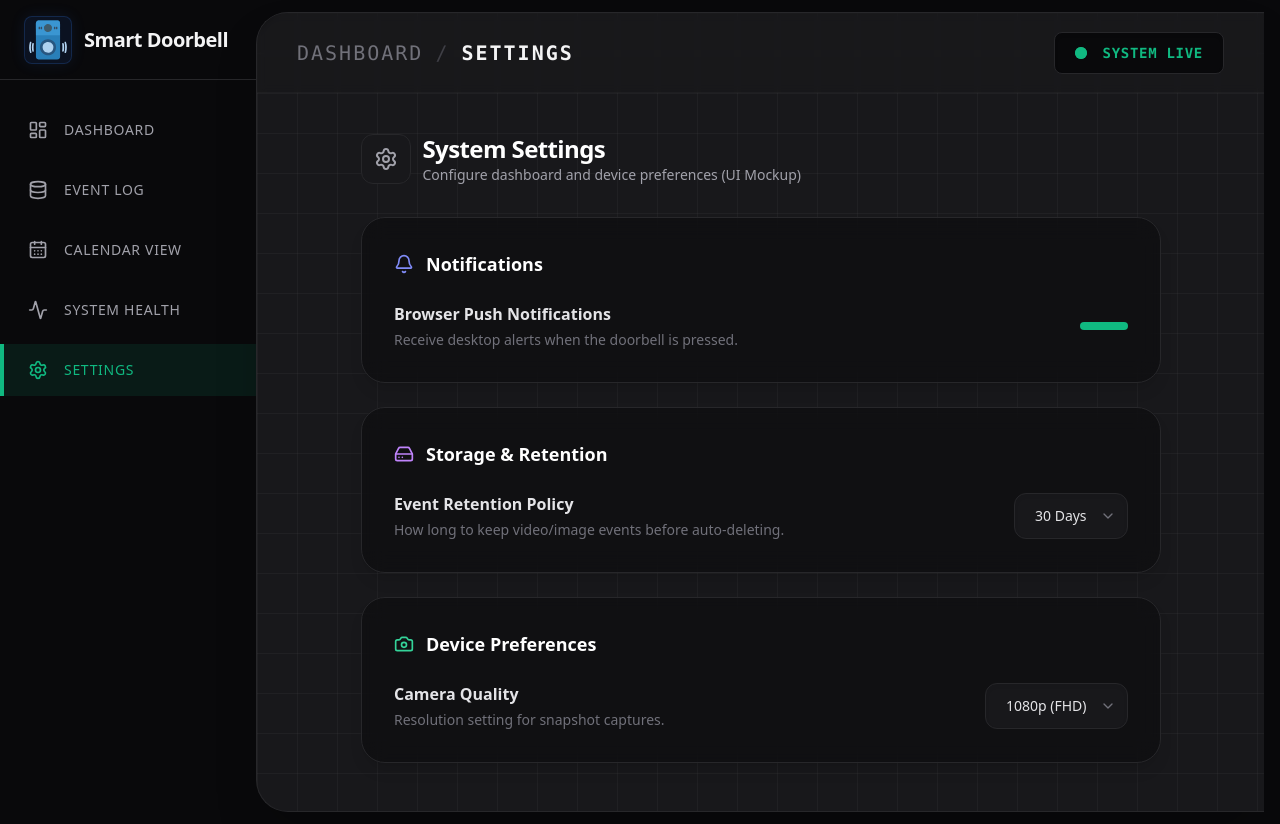
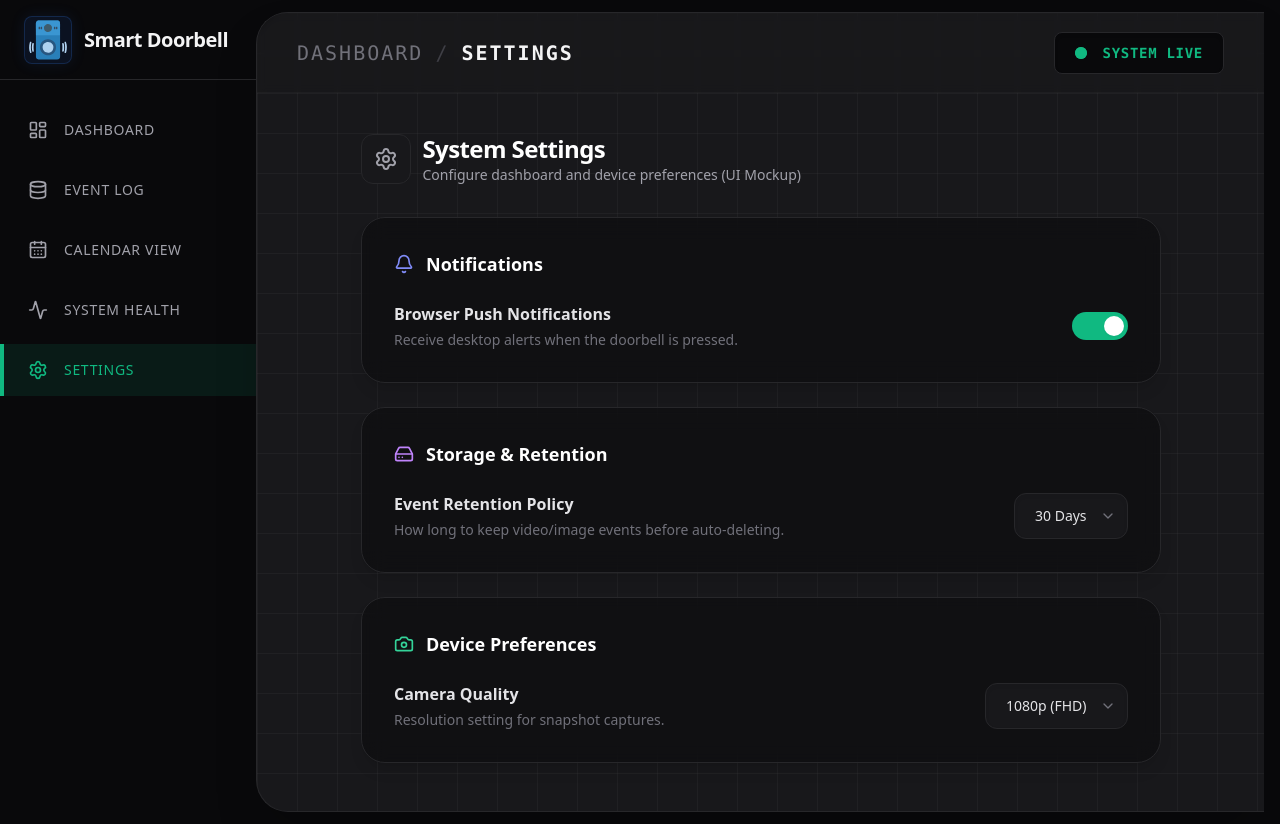
Before and after one commit to calebhabesh/doorlink, a Next.js app in the folder dashboard/: page /settings in a window 1280 px wide. Built offline with nearby package versions, Linux system fonts and the light colour scheme.

Commit message:
style(dashboard): revert toggle switch and fix lopsided date arrows

```diff
--- a/dashboard/src/app/calendar/page.tsx
+++ b/dashboard/src/app/calendar/page.tsx
@@ -136,7 +136,7 @@ export default function CalendarView() {
                     }
                   }
                 }}
-                className="w-full sm:w-48 bg-zinc-900 border border-zinc-800 text-zinc-400 px-4 pr-10 py-2 sm:py-1.5 rounded-lg text-sm font-bold uppercase tracking-widest hover:text-zinc-200 transition-colors focus:outline-none focus:ring-1 focus:ring-emerald-500 [color-scheme:dark]"
+                className="w-fit bg-zinc-900 border border-zinc-800 text-zinc-400 px-4 py-2 sm:py-1.5 rounded-lg text-sm font-bold uppercase tracking-widest hover:text-zinc-200 transition-colors focus:outline-none focus:ring-1 focus:ring-emerald-500 [color-scheme:dark]"
               />
             </div>
             <div className="flex gap-2 w-full lg:w-auto justify-end">
--- a/dashboard/src/app/events/page.tsx
+++ b/dashboard/src/app/events/page.tsx
@@ -106,17 +106,17 @@ export default function EventLog() {
             />
           </div>
           <div className="flex flex-col sm:flex-row gap-4 w-full lg:w-auto">
-            <div className="relative w-full sm:w-64 shrink-0">
+            <div className="relative w-fit">
               <input
                 type="date"
                 value={filterDate}
                 onChange={(e) => setFilterDate(e.target.value)}
-                className="w-full bg-zinc-950 border border-zinc-800 text-zinc-200 px-4 pr-10 py-3 rounded-xl text-sm font-bold uppercase tracking-widest hover:bg-zinc-800 transition-colors shadow-lg focus:outline-none focus:ring-1 focus:ring-emerald-500 [color-scheme:dark]"
+                className="w-full bg-zinc-950 border border-zinc-800 text-zinc-200 px-4 py-3 rounded-xl text-sm font-bold uppercase tracking-widest hover:bg-zinc-800 transition-colors shadow-lg focus:outline-none focus:ring-1 focus:ring-emerald-500 [color-scheme:dark]"
               />
               {filterDate && (
                 <button
                   onClick={(e) => { e.preventDefault(); setFilterDate(''); }}
-                  className="absolute right-10 top-1/2 -translate-y-1/2 text-zinc-500 hover:text-zinc-200 p-1"
+                  className="absolute right-12 top-1/2 -translate-y-1/2 text-zinc-500 hover:text-zinc-200 p-1 bg-zinc-950 rounded-full"
                   title="Clear filter"
                 >
                   ✕
--- a/dashboard/src/app/settings/page.tsx
+++ b/dashboard/src/app/settings/page.tsx
@@ -67,9 +67,9 @@ export default function Settings() {
               </div>
               <button
                 onClick={handleToggle}
-                className={`w-12 h-6.5 rounded-full transition-colors relative flex items-center shrink-0 p-1 ${notifications ? 'bg-emerald-500' : 'bg-zinc-800 border border-zinc-700'}`}
+                className={`w-14 h-7 rounded-full transition-colors relative flex items-center px-1 ${notifications ? 'bg-emerald-500' : 'bg-zinc-800 border border-zinc-700'}`}
               >
-                <div className={`w-4.5 h-4.5 bg-white rounded-full transition-transform shadow-md transform ${notifications ? 'translate-x-[22px]' : 'translate-x-0'}`}></div>
+                <div className={`w-5 h-5 bg-white rounded-full transition-transform shadow-sm ${notifications ? 'translate-x-7' : 'translate-x-0'}`}></div>
               </button>
             </div>
           </div>
```
